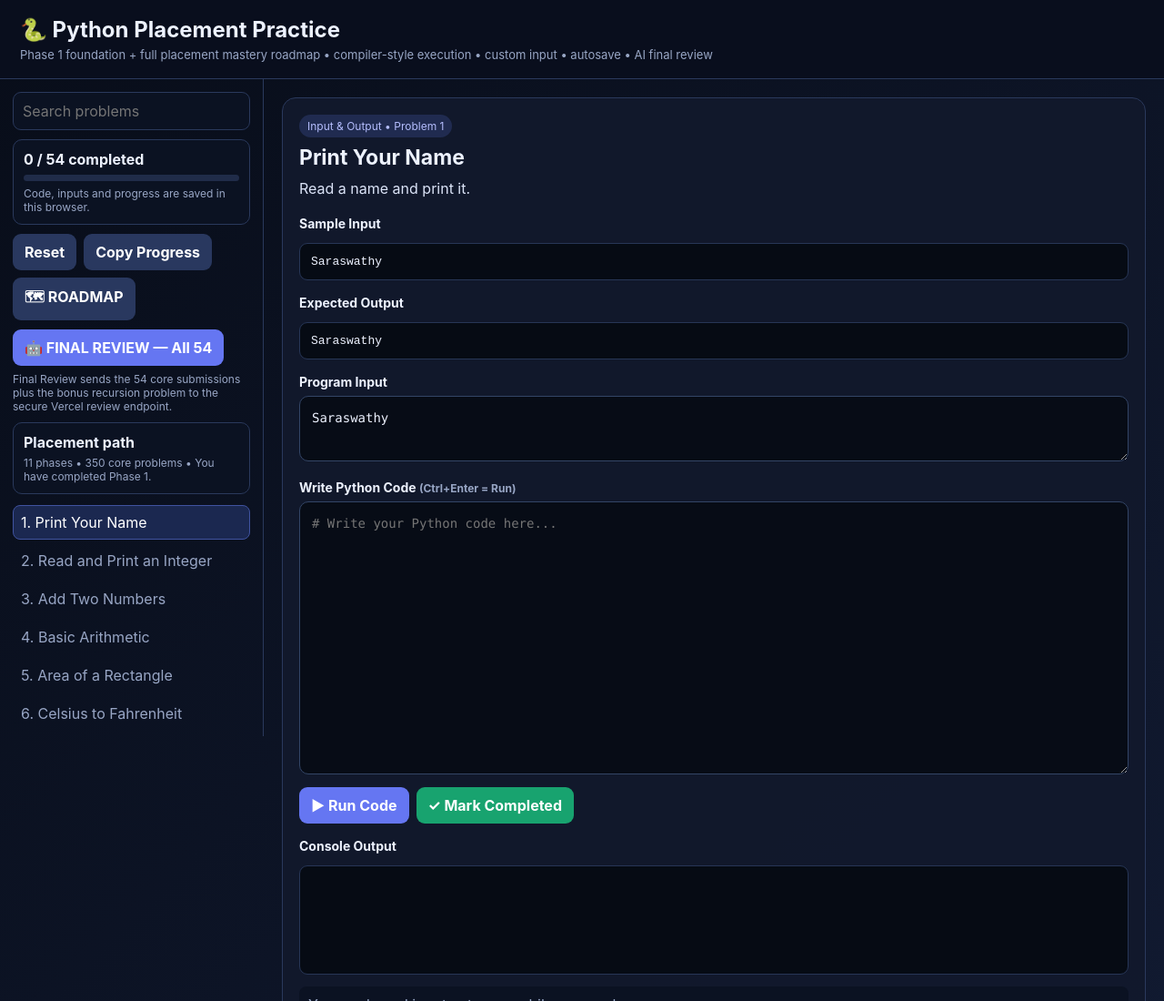
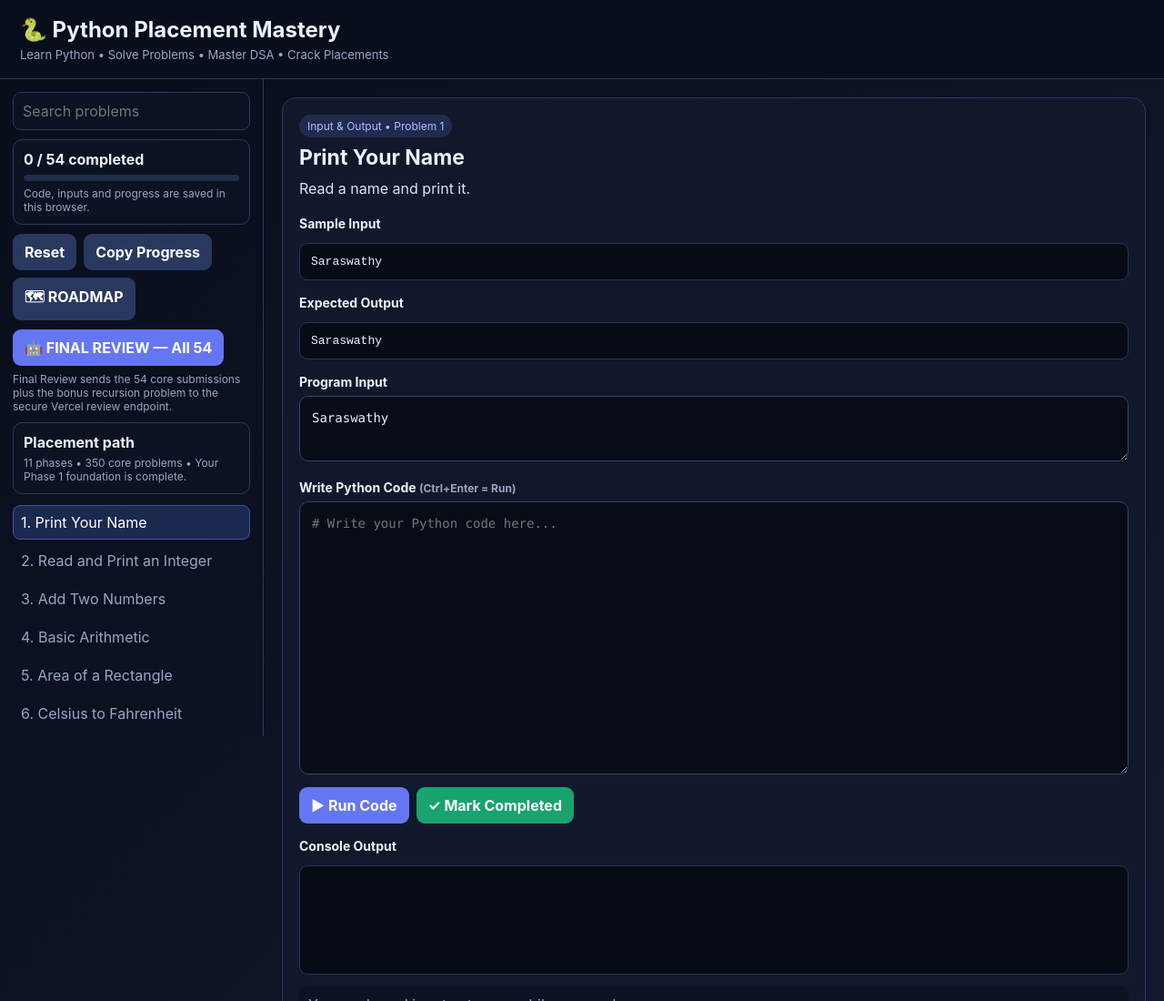
Before and after one commit to sara-17062006/python-phase1-practice, a website: page index.html in a window 1280 px wide. Shown: the top 1100 px of the page at 91% size. Drawn offline with Linux system fonts and the light colour scheme.

Commit message:
Rename site to Python Placement Mastery

```diff
--- a/index.html
+++ b/index.html
@@ -3,7 +3,7 @@
 <head>
 <meta charset="utf-8">
 <meta name="viewport" content="width=device-width,initial-scale=1">
-<title>Python Phase 1 Placement Practice</title>
+<title>🐍 Python Placement Mastery</title>
 <style>
 
 /* Placement Roadmap */
@@ -90,14 +90,14 @@ main{padding:20px;max-width:1100px;width:100%;margin:auto}.card{background:rgba(
 </style>
 </head>
 <body>
-<header><h1>🐍 Python Placement Practice</h1><div class="sub">Phase 1 foundation + full placement mastery roadmap • compiler-style execution • custom input • autosave • AI final review</div></header>
+<header><h1>🐍 Python Placement Mastery</h1><div class="sub">Learn Python • Solve Problems • Master DSA • Crack Placements</div></header>
 <div class="layout">
 <aside>
 <input id="search" class="search" placeholder="Search problems" oninput="renderList()">
 <div class="progress"><b id="progressText">0 / 54 completed</b><div class="bar"><div id="fill" class="fill"></div></div><div class="small" style="margin-top:6px">Code, inputs and progress are saved in this browser.</div></div>
 <div class="actions"><button class="action" onclick="resetAll()">Reset</button><button class="action" onclick="copyProgress()">Copy Progress</button><button class="action" onclick="openRoadmap()">🗺 ROADMAP</button></div>
 <div class="actions"><button class="action primary" onclick="finalReview()">🤖 FINAL REVIEW — All 54</button></div>
-<div class="small" style="margin:7px 0">Final Review sends the 54 core submissions plus the bonus recursion problem to the secure Vercel review endpoint.</div><div class="progress" style="margin-top:10px"><b>Placement path</b><div class="small" style="margin-top:5px">11 phases • 350 core problems • You have completed Phase 1.</div></div>
+<div class="small" style="margin:7px 0">Final Review sends the 54 core submissions plus the bonus recursion problem to the secure Vercel review endpoint.</div><div class="progress" style="margin-top:10px"><b>Placement path</b><div class="small" style="margin-top:5px">11 phases • 350 core problems • Your Phase 1 foundation is complete.</div></div>
 <div class="list" id="list"></div>
 </aside>
 <main><div class="card" id="card"></div></main>
```
